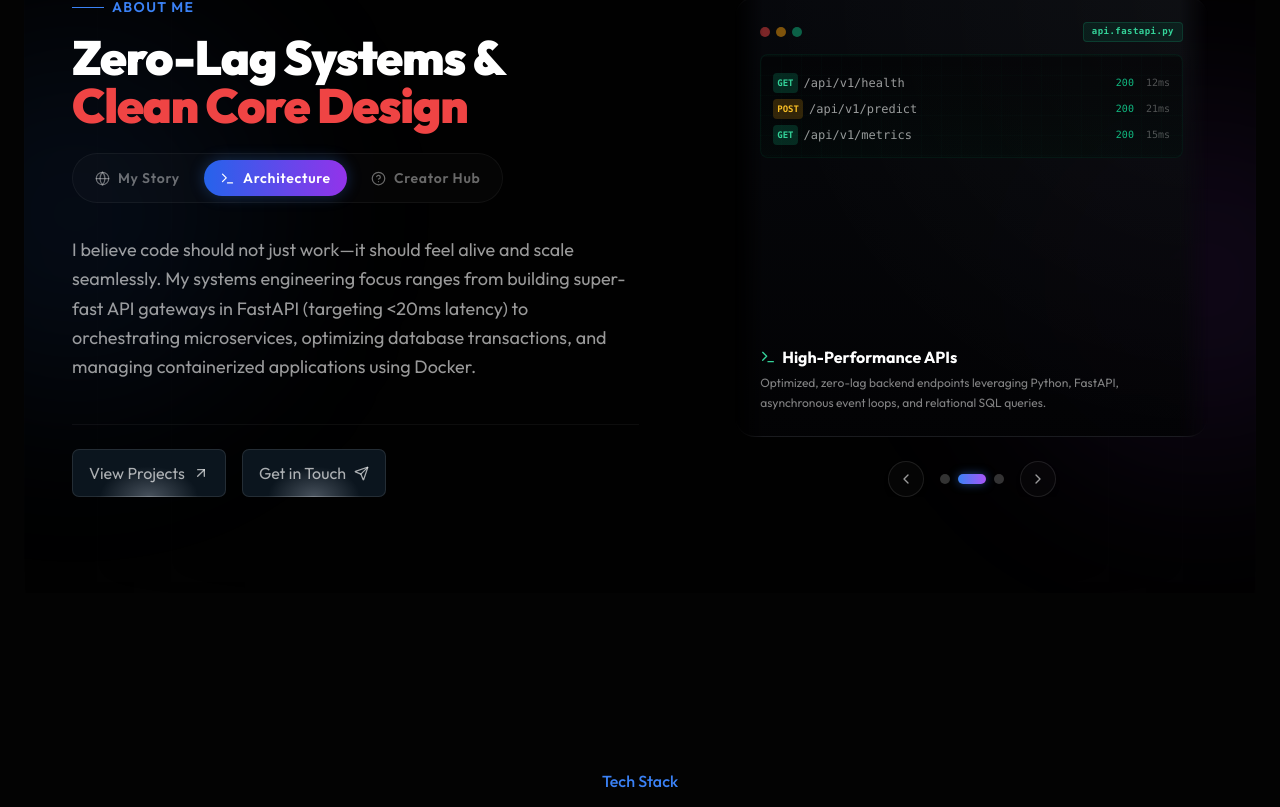
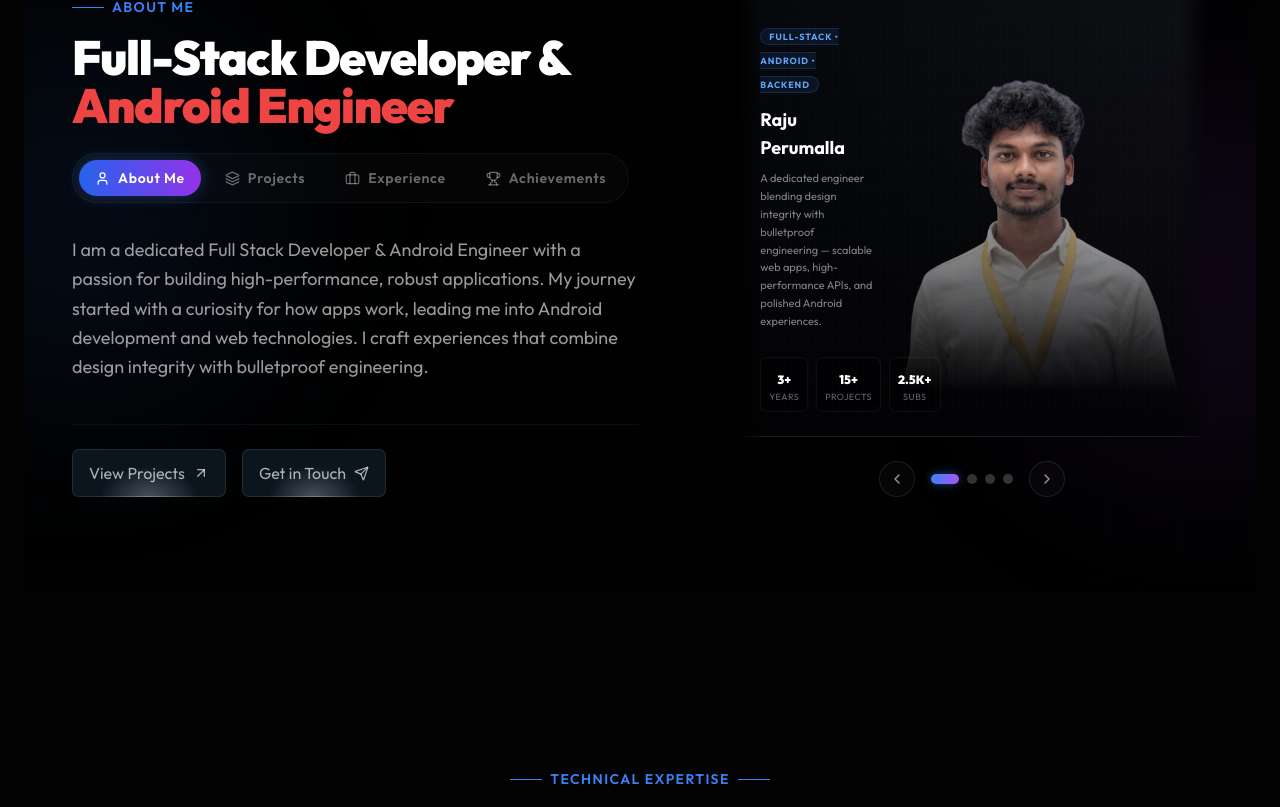
Before and after one commit to rajuperumalla951515/portfolio, a React (Vite) app: page / in a window 1280 px wide. Shown: the part 1413-2220 px from the top of the page. Built offline with nearby package versions, Linux system fonts and the light colour scheme; a web font is replaced by a local one.

Commit message:
Update About Me section: 4-card structure, profile image with feathered mask, and disabled autoplay

```diff
--- a/src/App.jsx
+++ b/src/App.jsx
@@ -5,6 +5,7 @@ import * as Lucide from 'lucide-react';
 import Loader from './components/Loader';
 
 import myLogo from './assets/mylogo.png';
+import profilePhoto from './assets/profile.png';
 import htmlLogo from './assets/html.png';
 import cssLogo from './assets/css-3.png';
 import jsLogo from './assets/javascript.png';
@@ -248,28 +249,36 @@ const TerminalLogs = () => {
 
 const aboutTabs = [
   {
-    id: 'story',
-    label: 'My Story',
-    title: 'Expertise in both',
-    titleHighlight: 'Pixels & Performance',
-    icon: 'Globe',
-    content: 'I am a dedicated Full Stack Developer & Android Engineer with a passion for building high-performance, robust applications. My journey started with a curiosity for how apps work, which led me into the deep ends of Android development and web technologies. I craft experiences that combine design integrity with bulletproof engineering.'
+    id: 'about',
+    label: 'About Me',
+    title: 'Full-Stack Developer &',
+    titleHighlight: 'Android Engineer',
+    icon: 'User',
+    content: 'I am a dedicated Full Stack Developer & Android Engineer with a passion for building high-performance, robust applications. My journey started with a curiosity for how apps work, leading me into Android development and web technologies. I craft experiences that combine design integrity with bulletproof engineering.'
   },
   {
-    id: 'pixels',
-    label: 'Architecture',
-    title: 'Zero-Lag Systems &',
-    titleHighlight: 'Clean Core Design',
-    icon: 'Terminal',
-    content: 'I believe code should not just work—it should feel alive and scale seamlessly. My systems engineering focus ranges from building super-fast API gateways in FastAPI (targeting <20ms latency) to orchestrating microservices, optimizing database transactions, and managing containerized applications using Docker.'
+    id: 'projects',
+    label: 'Projects',
+    title: 'Shipped Products &',
+    titleHighlight: 'Real-World Impact',
+    icon: 'Layers',
+    content: 'From production-ready REST APIs to full-stack web apps and Android applications, every project I build is engineered for scale, speed, and reliability. I focus on shipping clean, maintainable code that solves real problems — not just prototypes.'
   },
   {
-    id: 'creator',
-    label: 'Creator Hub',
-    title: 'Sharing Knowledge &',
-    titleHighlight: 'Empowering Developers',
-    icon: 'Youtube',
-    content: 'As a passionate technology creator under DevRaj, I believe in open education. I share deep-dives into modern web development, Android architecture, and systems engineering, growing a vibrant community of over 2.5K+ subscribers and pushing the boundaries of what open-source developers can achieve together.'
+    id: 'experience',
+    label: 'Experience',
+    title: '3+ Years of',
+    titleHighlight: 'Professional Craft',
+    icon: 'Briefcase',
+    content: 'Over 3 years of hands-on engineering across full-stack web development, backend systems, and Android. I have built and deployed end-to-end systems, led API architecture decisions, optimized query performance, and delivered containerized microservices that scale under real-world load.'
+  },
+  {
+    id: 'achievements',
+    label: 'Achievements',
+    title: 'Milestones &',
+    titleHighlight: 'Recognition',
+    icon: 'Trophy',
+    content: 'Grew a YouTube channel to 2.5K+ subscribers sharing deep engineering content. Published open-source projects with active community usage. Recognized for building high-throughput APIs achieving sub-20ms response times, and for designing Android apps with consistent 4.8+ star ratings.'
   }
 ];
 
@@ -388,25 +397,6 @@ const App = () => {
     return () => observer.disconnect();
   }, []);
 
-  useEffect(() => {
-    if (isAboutCardsHovered) return;
-    const interval = setInterval(() => {
-      setAnimDirection(1);
-      setActiveCardIndex((prev) => (prev + 1) % 3);
-    }, 6000);
-    return () => clearInterval(interval);
-  }, [isAboutCardsHovered]);
-
-  const scrollAboutCards = (direction) => {
-    setAnimDirection(direction === 'left' ? -1 : 1);
-    setActiveCardIndex((prev) => {
-      if (direction === 'left') {
-        return (prev - 1 + 3) % 3;
-      } else {
-        return (prev + 1) % 3;
-      }
-    });
-  };
 
   return (
     <div
@@ -878,9 +868,7 @@ const App = () => {
                 Get in Touch <IconWrapper name='Send' size={15} />
               </button>
             </div>
-          </motion.div>
-
-          {/* Right Column: Carousel with slide animation */}
+          </motion.div>          {/* Right Column: Carousel with slide animation */}
           <div
             className="relative w-full overflow-hidden"
             style={{
@@ -904,105 +892,152 @@ const App = () => {
                 exit="exit"
                 transition={{ duration: 0.38, ease: [0.25, 1, 0.5, 1] }}
               >
-                {/* Card 1: Experience Counter */}
+                {/* Card 0: About Me */}
                 {activeCardIndex === 0 && (
                   <BentoCard
                     disableAnimation={true}
                     spotlightClass="spotlight-blue"
-                    className="w-full h-[400px] md:h-[440px] relative overflow-hidden"
+                    className="w-full h-[400px] md:h-[440px] relative overflow-hidden !rounded-none"
+                  >
+                    <div className="absolute inset-0 bg-grid-card opacity-[0.03] pointer-events-none" />
+                    {/* Profile layout: photo right full-height, info left */}
+                    <div className="flex h-full gap-5">
+                      {/* Left: info */}
+                      <div className="flex flex-col justify-between flex-1 min-w-0">
+                        <div>
+                          <span className="text-[9px] font-bold text-blue-400 tracking-widest uppercase bg-blue-500/10 border border-blue-500/20 px-2 py-0.5 rounded-full">Full-Stack • Android • Backend</span>
+                          <h4 className="font-bold text-white text-base md:text-lg mt-3 leading-tight">Raju Perumalla</h4>
+                          <p className="text-[11px] text-white/50 mt-2 leading-relaxed">
+                            A dedicated engineer blending design integrity with bulletproof engineering — scalable web apps, high-performance APIs, and polished Android experiences.
+                          </p>
+                        </div>
+                        <div className="flex gap-2 mt-3">
+                          <div className="flex-1 p-2 rounded-lg bg-black/40 border border-white/5 text-center">
+                            <span className="text-xs font-black text-white">3+</span>
+                            <p className="text-[9px] text-white/40 uppercase tracking-wider">Years</p>
+                          </div>
+                          <div className="flex-1 p-2 rounded-lg bg-black/40 border border-white/5 text-center">
+                            <span className="text-xs font-black text-white">15+</span>
+                            <p className="text-[9px] text-white/40 uppercase tracking-wider">Projects</p>
+                          </div>
+                          <div className="flex-1 p-2 rounded-lg bg-black/40 border border-white/5 text-center">
+                            <span className="text-xs font-black text-white">2.5K+</span>
+                            <p className="text-[9px] text-white/40 uppercase tracking-wider">Subs</p>
+                          </div>
+                        </div>
+                      </div>
+                      {/* Right: full-height image, no box/border, feathered bottom mask */}
+                      <div className="flex-shrink-0 self-stretch flex items-end">
+                        <img
+                          src={profilePhoto}
+                          alt="Raju Perumalla"
+                          className="h-full w-auto object-contain object-bottom"
+                          style={{
+                            maskImage: 'linear-gradient(to bottom, black 30%, transparent 95%)',
+                            WebkitMaskImage: 'linear-gradient(to bottom, black 30%, transparent 95%)'
+                          }}
+                        />
+                      </div>
+                    </div>
+                  </BentoCard>
+                )}
+
+                {/* Card 1: Featured Projects */}
+                {activeCardIndex === 1 && (
+                  <BentoCard
+                    disableAnimation={true}
+                    spotlightClass="spotlight-emerald"
+                    className="w-full h-[400px] md:h-[440px] relative overflow-hidden !rounded-none"
+                  >
+                    <div className="absolute inset-0 bg-grid-card opacity-[0.03] pointer-events-none" />
+                    <div className="flex justify-between items-start w-full">
+                      <div className="p-3 bg-emerald-500/10 border border-emerald-500/20 rounded-xl text-emerald-400 shadow-[0_0_15px_rgba(16,185,129,0.15)]">
+                        <IconWrapper name="Layers" size={24} />
+                      </div>
+                      <span className="text-[9px] font-bold tracking-widest text-emerald-400 bg-emerald-500/10 border border-emerald-500/20 px-2.5 py-1 rounded-full uppercase">Production Ready</span>
+                    </div>
+                    <div className="mt-auto space-y-2.5">
+                      {[
+                        { name: 'DevRaj API Gateway', tech: 'FastAPI · Docker · PostgreSQL', badge: 'Live' },
+                        { name: 'Portfolio Platform', tech: 'React · Vite · Tailwind', badge: 'Shipped' },
+                        { name: 'Android Task Manager', tech: 'Kotlin · Room · MVVM', badge: '4.8★' },
+                      ].map((p) => (
+                        <div key={p.name} className="flex items-center justify-between p-2.5 rounded-lg bg-black/40 border border-white/5">
+                          <div>
+                            <p className="text-[11px] font-bold text-white">{p.name}</p>
+                            <p className="text-[9px] text-white/40 font-mono">{p.tech}</p>
+                          </div>
+                          <span className="text-[9px] font-bold text-emerald-400 bg-emerald-500/10 border border-emerald-500/20 px-2 py-0.5 rounded-full">{p.badge}</span>
+                        </div>
+                      ))}
+                    </div>
+                  </BentoCard>
+                )}
+
+                {/* Card 2: Experience */}
+                {activeCardIndex === 2 && (
+                  <BentoCard
+                    disableAnimation={true}
+                    spotlightClass="spotlight-blue"
+                    className="w-full h-[400px] md:h-[440px] relative overflow-hidden !rounded-none"
                   >
                     <div className="absolute inset-0 bg-grid-card opacity-[0.03] pointer-events-none" />
                     <div className="flex justify-between items-start w-full">
                       <div className="p-3 bg-blue-500/10 border border-blue-500/20 rounded-xl text-blue-400 shadow-[0_0_15px_rgba(59,130,246,0.15)]">
-                        <IconWrapper name="Zap" size={24} className="animate-pulse" />
+                        <IconWrapper name="Briefcase" size={24} />
                       </div>
-                      <div className="relative w-12 h-12 flex items-center justify-center">
-                        <div className="absolute w-12 h-12 border-2 border-dashed border-blue-500/20 rounded-full animate-gear" />
-                        <div className="absolute w-8 h-8 border border-blue-500/40 rounded-full animate-radar" />
-                        <div className="w-2 h-2 bg-blue-500 rounded-full shadow-[0_0_10px_#3b82f6]" />
+                      <div className="text-4xl md:text-5xl font-black text-white tracking-tight flex items-baseline leading-none">
+                        <Counter value={3} decimals={0} suffix="+" />
+                        <span className="text-xs font-bold text-blue-400 ml-1 tracking-widest uppercase bg-blue-500/10 border border-blue-500/20 px-2 py-0.5 rounded-full">Yrs</span>
                       </div>
                     </div>
-                    <div className="mt-auto">
-                      <div className="text-4xl md:text-5xl font-black text-white tracking-tight flex items-baseline leading-none">
-                        <Counter value={3} decimals={0} suffix="+" />
-                        <span className="text-xs font-bold text-blue-400 ml-2 tracking-widest uppercase bg-blue-500/10 border border-blue-500/20 px-2 py-0.5 rounded-full">Years</span>
-                      </div>
-                      <h4 className="font-bold text-white text-sm md:text-base mt-4">Full-Stack Engineering</h4>
-                      <p className="text-[12px] text-white/50 mt-1 leading-relaxed">
-                        Building robust, scalable interfaces &amp; high-performance applications with cutting-edge architectures.
-                      </p>
+                    <div className="mt-auto space-y-2.5">
+                      {[
+                        { role: 'Full-Stack Developer', org: 'Freelance & Personal Projects', period: '2022 – Present' },
+                        { role: 'Android Engineer', org: 'Kotlin & Java Ecosystem', period: '2021 – Present' },
+                        { role: 'Backend Engineer', org: 'FastAPI · Node.js · PostgreSQL', period: '2023 – Present' },
+                      ].map((e) => (
+                        <div key={e.role} className="p-2.5 rounded-lg bg-black/40 border border-white/5">
+                          <div className="flex justify-between items-center">
+                            <p className="text-[11px] font-bold text-white">{e.role}</p>
+                            <span className="text-[9px] text-blue-400 font-mono">{e.period}</span>
+                          </div>
+                          <p className="text-[9px] text-white/40 mt-0.5">{e.org}</p>
+                        </div>
+                      ))}
                     </div>
                   </BentoCard>
                 )}
 
-                {/* Card 2: Terminal FastAPI */}
-                {activeCardIndex === 1 && (
-                  <BentoCard
-                    disableAnimation={true}
-                    spotlightClass="spotlight-emerald"
-                    className="w-full h-[400px] md:h-[440px] relative overflow-hidden"
-                  >
-                    <div className="flex flex-col h-full justify-between">
-                      <div>
-                        <div className="flex justify-between items-center w-full mb-3">
-                          <div className="flex gap-1.5">
-                            <div className="w-2.5 h-2.5 rounded-full bg-red-500/50" />
-                            <div className="w-2.5 h-2.5 rounded-full bg-amber-500/50" />
-                            <div className="w-2.5 h-2.5 rounded-full bg-emerald-500/50" />
-                          </div>
-                          <span className="text-[9px] font-bold font-mono tracking-wider text-emerald-400 bg-emerald-500/10 border border-emerald-500/20 px-2 py-0.5 rounded">
-                            api.fastapi.py
-                          </span>
-                        </div>
-                        <TerminalLogs />
-                      </div>
-                      <div className="mt-3">
-                        <h4 className="font-bold text-white text-sm md:text-base flex items-center gap-1.5">
-                          <IconWrapper name="Terminal" size={16} className="text-emerald-400" />
-                          High-Performance APIs
-                        </h4>
-                        <p className="text-[12px] text-white/50 mt-1 leading-relaxed">
-                          Optimized, zero-lag backend endpoints leveraging Python, FastAPI, asynchronous event loops, and relational SQL queries.
-                        </p>
-                      </div>
-                    </div>
-                  </BentoCard>
-                )}
-
-                {/* Card 3: YouTube Creator */}
-                {activeCardIndex === 2 && (
+                {/* Card 3: Achievements */}
+                {activeCardIndex === 3 && (
                   <BentoCard
                     disableAnimation={true}
                     spotlightClass="spotlight-red"
-                    className="w-full h-[400px] md:h-[440px] relative overflow-hidden"
+                    className="w-full h-[400px] md:h-[440px] relative overflow-hidden !rounded-none"
                   >
                     <div className="absolute inset-0 bg-grid-card opacity-[0.03] pointer-events-none" />
                     <div className="flex justify-between items-start w-full">
-                      <div className="p-3 bg-red-500/10 border border-red-500/20 rounded-xl text-red-500 shadow-[0_0_15px_rgba(239,68,68,0.15)]">
-                        <IconWrapper name="Youtube" size={24} />
+                      <div className="p-3 bg-amber-500/10 border border-amber-500/20 rounded-xl text-amber-400 shadow-[0_0_15px_rgba(245,158,11,0.15)]">
+                        <IconWrapper name="Trophy" size={24} />
                       </div>
-                      <span className="text-[9px] font-bold tracking-widest text-red-400 bg-red-500/10 border border-red-500/20 px-2.5 py-1 rounded-full uppercase">
-                        Creator
-                      </span>
+                      <span className="text-[9px] font-bold tracking-widest text-amber-400 bg-amber-500/10 border border-amber-500/20 px-2.5 py-1 rounded-full uppercase">Milestones</span>
                     </div>
-                    <div className="mt-auto">
-                      <div className="text-4xl md:text-5xl font-black text-white tracking-tight flex items-baseline leading-none">
-                        <Counter value={2.5} decimals={1} suffix="K+" />
-                        <span className="text-xs font-bold text-red-500 ml-2 tracking-widest uppercase bg-red-500/10 border border-red-500/20 px-2 py-0.5 rounded-full font-mono">Subs</span>
-                      </div>
-                      <div className="mt-3 flex gap-2">
-                        <div className="flex-1 p-2 rounded-lg bg-black/40 border border-white/5 flex flex-col justify-center">
-                          <span className="text-[9px] text-white/40 uppercase tracking-wider font-semibold">Watch time</span>
-                          <span className="text-xs font-bold text-white/90">450K+ mins</span>
+                    <div className="mt-auto space-y-2.5">
+                      {[
+                        { icon: 'Youtube', label: '2.5K+ YouTube Subscribers', sub: 'DevRaj Engineering Channel', color: 'text-red-400' },
+                        { icon: 'Zap', label: 'Sub-20ms API Response Time', sub: 'FastAPI High-Throughput Systems', color: 'text-blue-400' },
+                        { icon: 'Star', label: '4.8★ Android App Rating', sub: 'Consistent User-Rated Quality', color: 'text-amber-400' },
+                        { icon: 'Globe', label: '450K+ Watch Minutes', sub: 'Global Developer Community', color: 'text-emerald-400' },
+                      ].map((a) => (
+                        <div key={a.label} className="flex items-center gap-3 p-2 rounded-lg bg-black/40 border border-white/5">
+                          <IconWrapper name={a.icon} size={14} className={a.color} />
+                          <div>
+                            <p className="text-[11px] font-bold text-white">{a.label}</p>
+                            <p className="text-[9px] text-white/40">{a.sub}</p>
+                          </div>
                         </div>
-                        <div className="flex-1 p-2 rounded-lg bg-black/40 border border-white/5 flex flex-col justify-center">
-                          <span className="text-[9px] text-white/40 uppercase tracking-wider font-semibold">Growth</span>
-                          <span className="text-xs font-bold text-emerald-400">+18.4%</span>
-                        </div>
-                      </div>
-                      <p className="text-[12px] text-white/50 mt-3 leading-relaxed">
-                        Educating global developers on advanced systems engineering, RESTful API design, and backend development.
-                      </p>
+                      ))}
                     </div>
                   </BentoCard>
                 )}
@@ -1015,7 +1050,7 @@ const App = () => {
                 type="button"
                 onClick={() => {
                   setAnimDirection(-1);
-                  setActiveCardIndex(i => (i - 1 + 3) % 3);
+                  setActiveCardIndex(i => (i - 1 + 4) % 4);
                 }}
                 aria-label="Previous card"
                 className="w-9 h-9 rounded-full border border-white/10 flex items-center justify-center bg-white/[0.02] hover:bg-white/[0.08] hover:border-white/20 hover:text-white text-white/60 transition-all duration-300 shadow-md backdrop-blur-sm"
@@ -1024,7 +1059,7 @@ const App = () => {
               </button>
 
               <div className="flex gap-2">
-                {[0, 1, 2].map((idx) => (
+                {[0, 1, 2, 3].map((idx) => (
                   <button
                     key={idx}
                     type="button"
@@ -1046,7 +1081,7 @@ const App = () => {
                 type="button"
                 onClick={() => {
                   setAnimDirection(1);
-                  setActiveCardIndex(i => (i + 1) % 3);
+                  setActiveCardIndex(i => (i + 1) % 4);
                 }}
                 aria-label="Next card"
                 className="w-9 h-9 rounded-full border border-white/10 flex items-center justify-center bg-white/[0.02] hover:bg-white/[0.08] hover:border-white/20 hover:text-white text-white/60 transition-all duration-300 shadow-md backdrop-blur-sm"
@@ -1060,9 +1095,13 @@ const App = () => {
 
         {/* Skills Section */}
         <section id='skills' ref={skillsSectionRef} className='py-32'>
-          <div className='text-center mb-20'>
-            <h3 className='text-blue-500 font-medium mb-4'>Tech Stack</h3>
-            <h2 className='text-4xl font-bold'>Tools I use to create <br /><span className='text-gradient'>Magic</span></h2>
+          <div className='text-center mb-20 flex flex-col items-center'>
+            <h3 className='text-blue-500 font-semibold mb-4 flex items-center justify-center gap-2 text-sm tracking-widest uppercase'>
+              <span className='h-px w-8 bg-blue-500 block' /> Technical Expertise <span className='h-px w-8 bg-blue-500 block' />
+            </h3>
+            <h2 className='text-4xl md:text-5xl font-black tracking-tight leading-[1.15] text-white'>
+              Core Technologies &amp; <br /><span className='text-gradient'>Engineering Stack</span>
+            </h2>
           </div>
 
           <div className='grid grid-cols-2 md:grid-cols-4 gap-6'>
```
Also changed, not shown: src/assets/profile.png (added).
